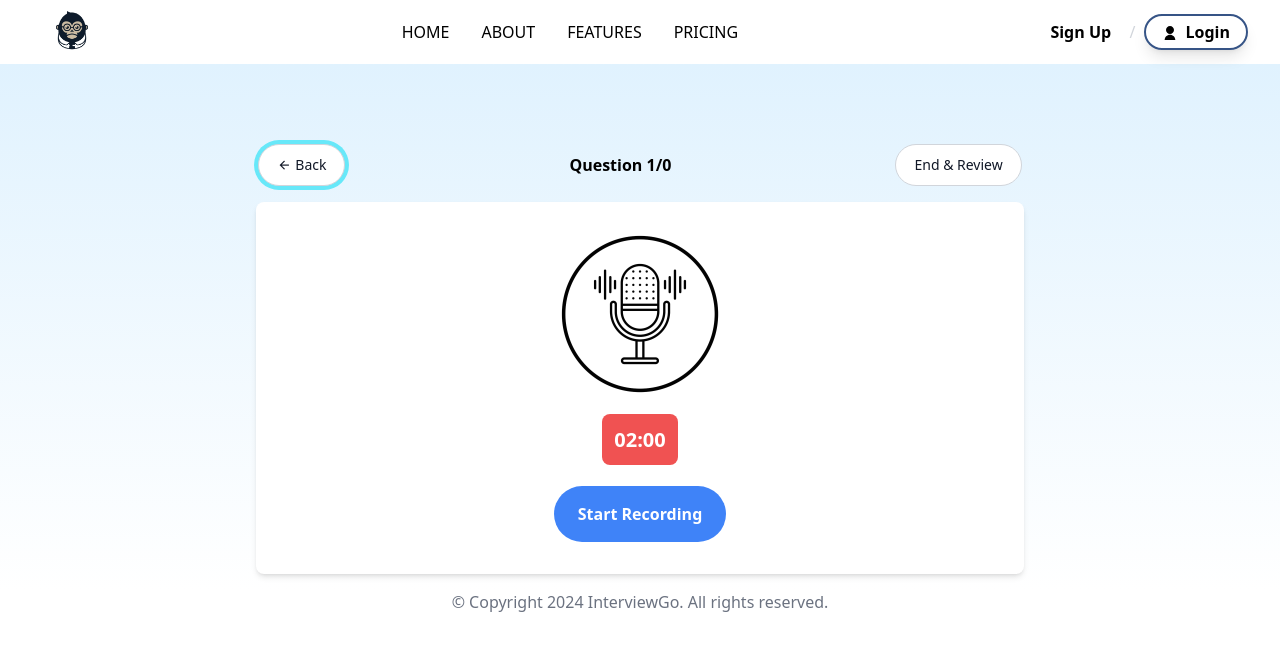
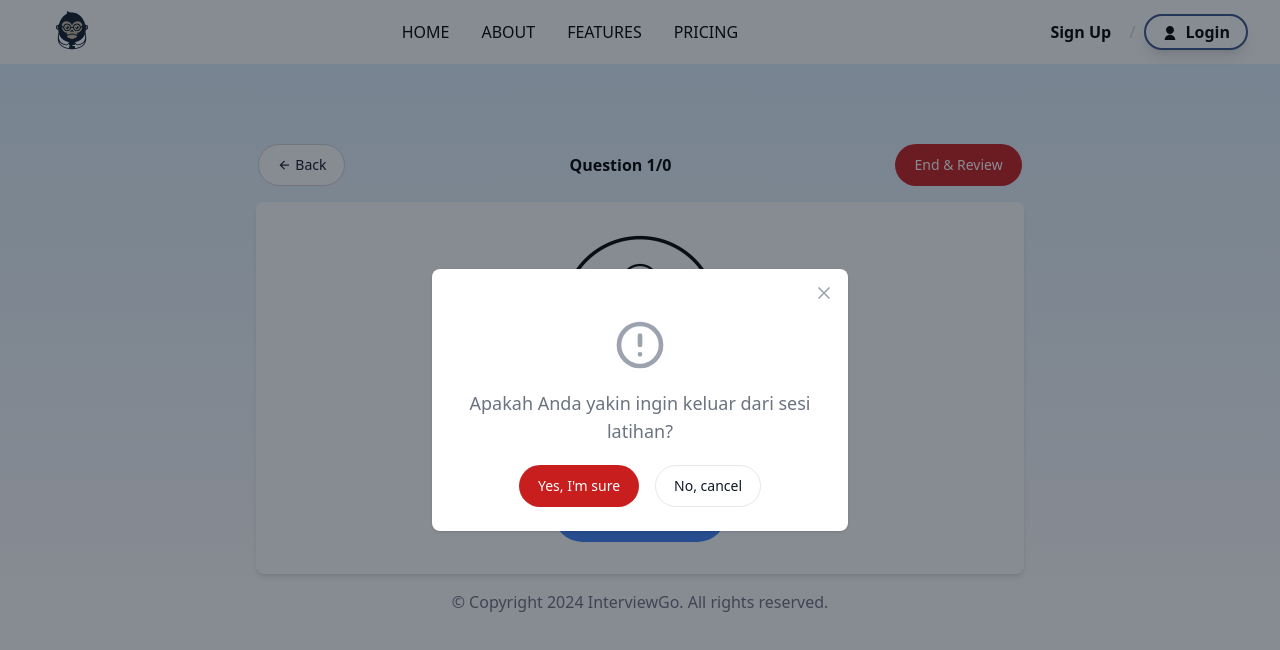
Before and after one commit to pbl-Vol2/interview-go, a React (Create React App) app: page /interview in a window 1280 px wide. Both pictures are taken after a click on the button "Back". Shown: the top 650 px of the page. Built offline with nearby package versions, Linux system fonts and the light colour scheme; no server answers.

Commit message:
button back and end active in interview

```diff
--- a/src/pages/interview.jsx
+++ b/src/pages/interview.jsx
@@ -1,8 +1,9 @@
 import React, { useState, useEffect } from "react";
 import mic from "../assets/image/mic.jpg";
-import { Accordion, Button } from "flowbite-react";
+import { Accordion, Button, Modal } from "flowbite-react";
+import { HiOutlineExclamationCircle } from "react-icons/hi";
 import axios from "axios";
-import { useParams } from 'react-router-dom';
+import { useParams, useNavigate } from 'react-router-dom';
 
 function Interview() {
   const [isRecording, setIsRecording] = useState(false);
@@ -12,12 +13,14 @@ function Interview() {
   const [mediaRecorder, setMediaRecorder] = useState(null);
   const [timeLeft, setTimeLeft] = useState(120);
   const [currentQuestionIndex, setCurrentQuestionIndex] = useState(0);
-  const [isFeedback, setIsFeedback] = useState(false); // Menambahkan state untuk melacak sesi feedback
-  const [feedback, setFeedback] = useState(""); // Menambahkan state untuk menyimpan feedback
+  const [isFeedback, setIsFeedback] = useState(false);
   const [recordedBlobs, setRecordedBlobs] = useState([]);
   const [questions, setQuestions] = useState([]);
   const [field, setField] = useState([]);
+  const [openModal, setOpenModal] = useState(false);
+  const [modalMessage, setModalMessage] = useState("");
   const { code } = useParams();
+  const navigate = useNavigate();
 
   useEffect(() => {
     const fetchQuestions = async () => {
@@ -104,16 +107,14 @@ function Interview() {
     }
   };
 
-  const handleFeedbackChange = (event) => {
-    setFeedback(event.target.value); // Menyimpan nilai feedback
-  };
+  // const handleFeedbackChange = (event) => {
+  //   setFeedback(event.target.value); // Menyimpan nilai feedback
+  // };
 
-  const handleSubmitFeedback = () => {
-    // Simpan feedback atau lakukan tindakan lain yang diperlukan
+  const handleNextQuestion = () => {
     console.log(
       "Feedback for question ${currentQuestionIndex + 1}: ${feedback}"
     );
-    setFeedback(""); // Reset feedback
     setIsFeedback(false); // Selesai feedback session
     goToNextQuestion(); // Lanjut ke pertanyaan berikutnya
   };
@@ -131,6 +132,20 @@ function Interview() {
           return prevIndex;
         }
       });
+  };
+
+  const handleOpenModal = (message) => {
+    setModalMessage(message);
+    setOpenModal(true);
+  };
+
+  const handleModalConfirm = () => {
+    setOpenModal(false);
+    if (modalMessage.includes("keluar dari sesi latihan")) {
+      navigate("/features");
+    } else if (modalMessage.includes("mengakhiri sesi interview")) {
+      navigate("/summary");
+    }
   };
 
   const formatTime = (time) => {
@@ -237,13 +252,13 @@ function Interview() {
       <div className="container mx-auto p-4 pt-12">
         <h1 className="text-3xl font-bold mb-8 text-center">{field}</h1>
         <div className="flex justify-center items-center mb-4 gap-56">
-          <Button color="light" pill>
+          <Button onClick={() => handleOpenModal("Apakah Anda yakin ingin keluar dari sesi latihan?")} color="light" pill>
             <i className="ri-arrow-left-line me-1"></i> Back
           </Button>
           <h2 className="font-semibold">
             Question {currentQuestionIndex + 1}/{questions.length}
           </h2>
-          <Button color="light" pill>
+          <Button onClick={() => handleOpenModal("Apakah Anda yakin ingin mengakhiri sesi interview dan review summary dari feedback Anda? Anda tidak dapat melanjutkan sesi interview ini.")} color="failure" pill>
             End & Review
           </Button>
         </div>
@@ -267,7 +282,7 @@ function Interview() {
               <div className="w-full">
                 <button
                   className="bg-blue-500 hover:bg-blue-700 text-white font-bold py-4 px-6 rounded-full mb-3"
-                  onClick={handleSubmitFeedback}
+                  onClick={handleNextQuestion}
                 >
                   Next Question
                 </button>
@@ -415,6 +430,25 @@ function Interview() {
           </div>
         </div>
       </div>
+      <Modal show={openModal} size="md" onClose={() => setOpenModal(false)} popup>
+        <Modal.Header />
+        <Modal.Body>
+          <div className="text-center">
+            <HiOutlineExclamationCircle className="mx-auto mb-4 h-14 w-14 text-gray-400 dark:text-gray-200" />
+            <h3 className="mb-5 text-lg font-normal text-gray-500 dark:text-gray-400">
+              {modalMessage}
+            </h3>
+            <div className="flex justify-center gap-4">
+              <Button color="failure" onClick={handleModalConfirm} pill>
+                Yes, I'm sure
+              </Button>
+              <Button color="gray" onClick={() => setOpenModal(false)} pill>
+                No, cancel
+              </Button>
+            </div>
+          </div>
+        </Modal.Body>
+      </Modal>
     </div>
   );
 }
```
